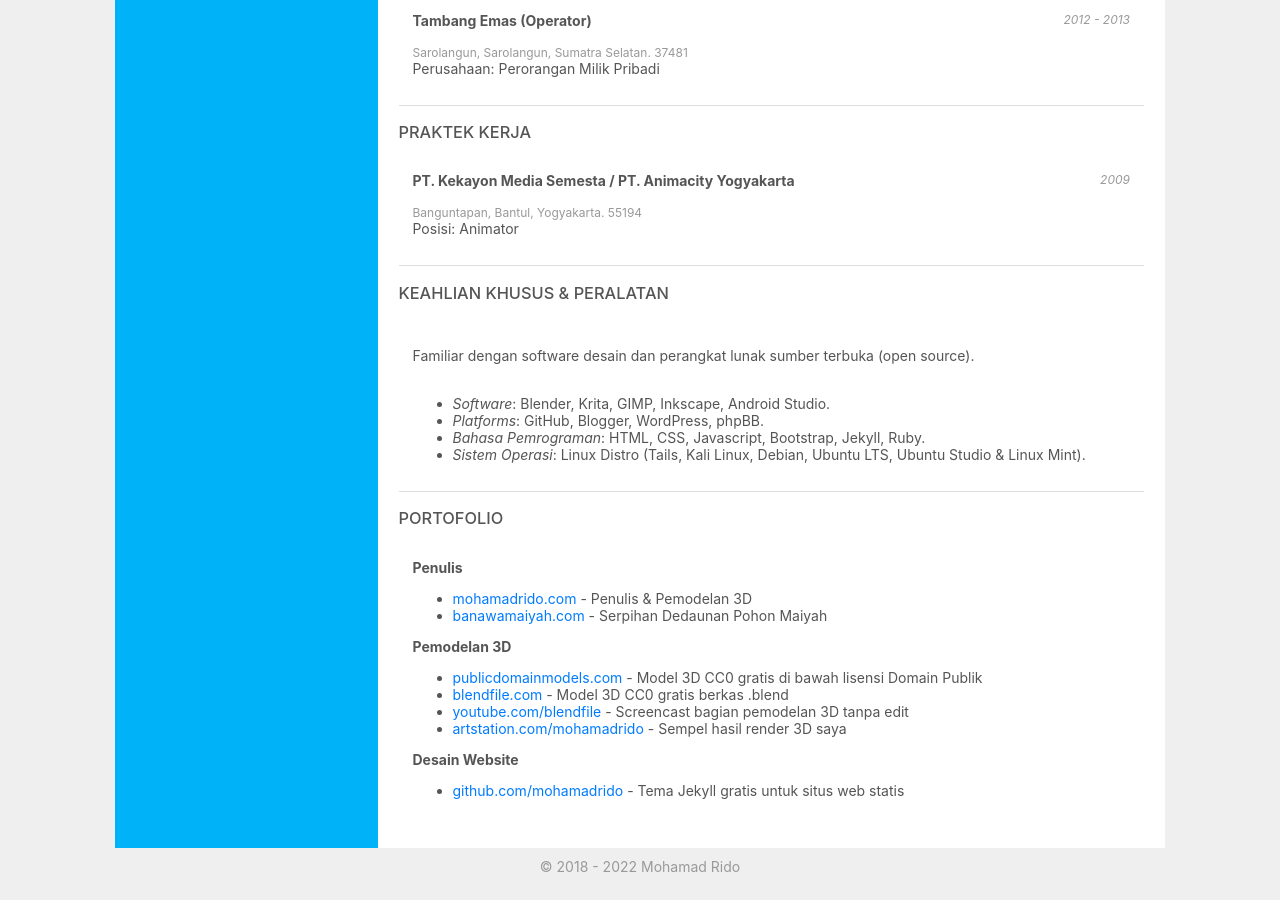
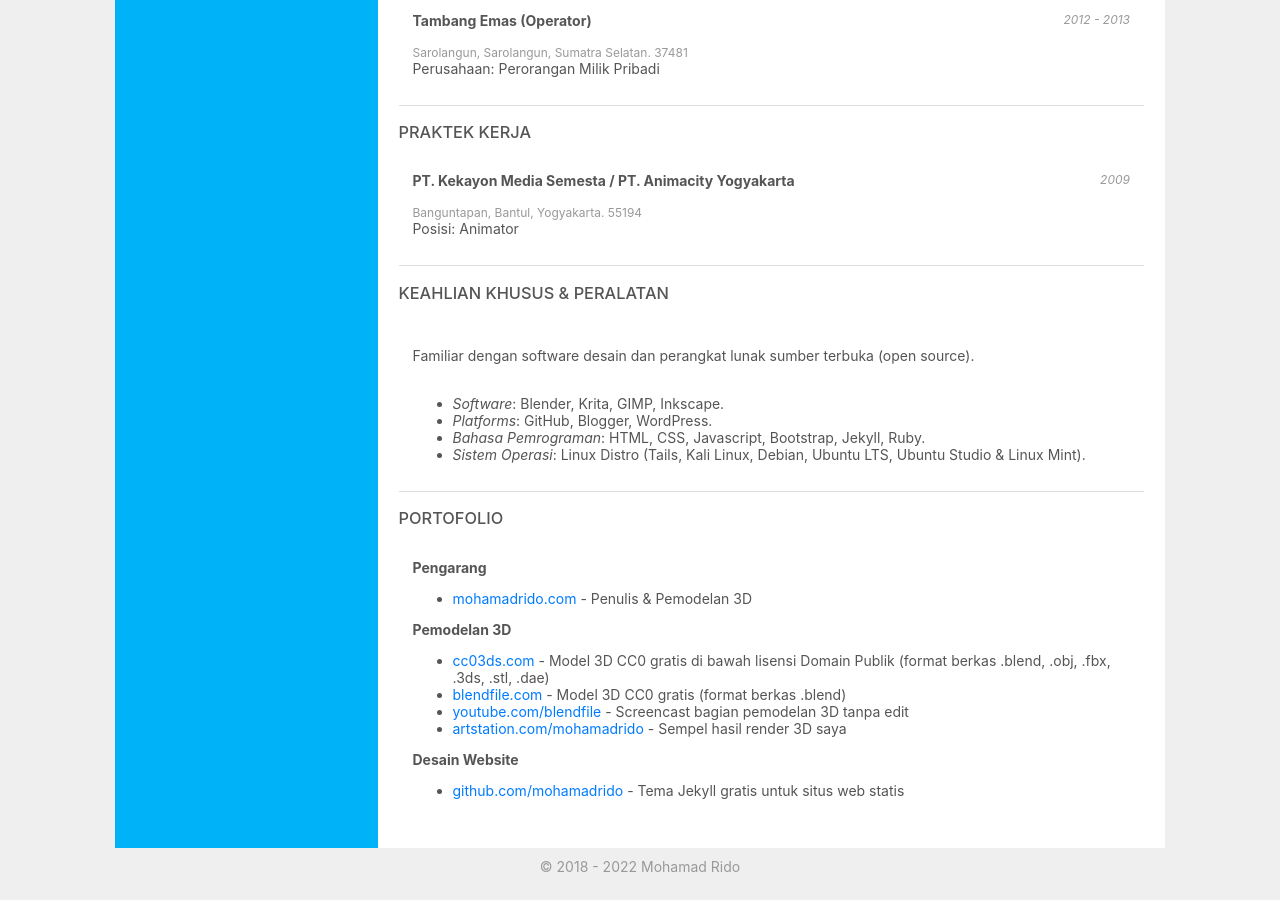
Before and after one commit to mohamadrido/about, a Jekyll site: the page built from id.html, in a window 1280 px wide and 900 px high, scrolled down 715 px. Built offline with Jekyll 4.4.1, drawn with Linux system fonts in a browser that asks for light colours; some of the changed text lies outside the part shown.

Commit message:
Update id.html

```diff
--- a/id.html
+++ b/id.html
@@ -111,8 +111,8 @@ layout: default
     <p>Familiar dengan software desain dan perangkat lunak sumber terbuka (open source).<br/>
     <br/>
     <ul>
-    <li><i>Software</i>: Blender, Krita, GIMP, Inkscape, Android Studio.</li>
-    <li><i>Platforms</i>: GitHub, Blogger, WordPress, phpBB.</li>
+    <li><i>Software</i>: Blender, Krita, GIMP, Inkscape.</li>
+    <li><i>Platforms</i>: GitHub, Blogger, WordPress.</li>
     <li><i>Bahasa Pemrograman</i>: HTML, CSS, Javascript, Bootstrap, Jekyll, Ruby.</li>
     <li><i>Sistem Operasi</i>: Linux Distro (Tails, Kali Linux, Debian, Ubuntu LTS, Ubuntu Studio & Linux Mint).</li>
     </ul>
@@ -121,16 +121,15 @@ layout: default
 
     <h3>PORTOFOLIO</h3>
     <div class="container2" style="padding: 1em;">
-    <b>Penulis</b>
+    <b>Pengarang</b>
       <ul>
       <li><a href="https://mohamadrido.com">mohamadrido.com</a> - Penulis & Pemodelan 3D</li>
-      <li><a href="https://banawamaiyah.com" rel="nofollow">banawamaiyah.com</a> - Serpihan Dedaunan Pohon Maiyah</li>
       </ul>
 
     <b>Pemodelan 3D</b>
       <ul>
-      <li><a href="https://publicdomainmodels.com">publicdomainmodels.com</a> - Model 3D CC0 gratis di bawah lisensi Domain Publik</li>
-      <li><a href="https://blendfile.com">blendfile.com</a> - Model 3D CC0 gratis berkas .blend</li>
+      <li><a href="https://cc03ds.com">cc03ds.com</a> - Model 3D CC0 gratis di bawah lisensi Domain Publik (format berkas .blend, .obj, .fbx, .3ds, .stl, .dae)</li>
+      <li><a href="https://blendfile.com">blendfile.com</a> - Model 3D CC0 gratis (format berkas .blend)</li>
       <li><a href="https://youtube.com/blendfile">youtube.com/blendfile</a> - Screencast bagian pemodelan 3D tanpa edit</li>
       <!--li><a href="https://cc03ds.com">cc03ds.com</a>  - Free CC0 3D Models Under Public Domain (now move to <a href="https://publicdomainmodels.com">publicdomainmodels.com</a>)</li-->
       <li><a href="https://artstation.com/mohamadrido">artstation.com/mohamadrido</a> - Sempel hasil render 3D saya</li>
```
Also changed, not shown: other parts of id.html (+1 -1 lines).
